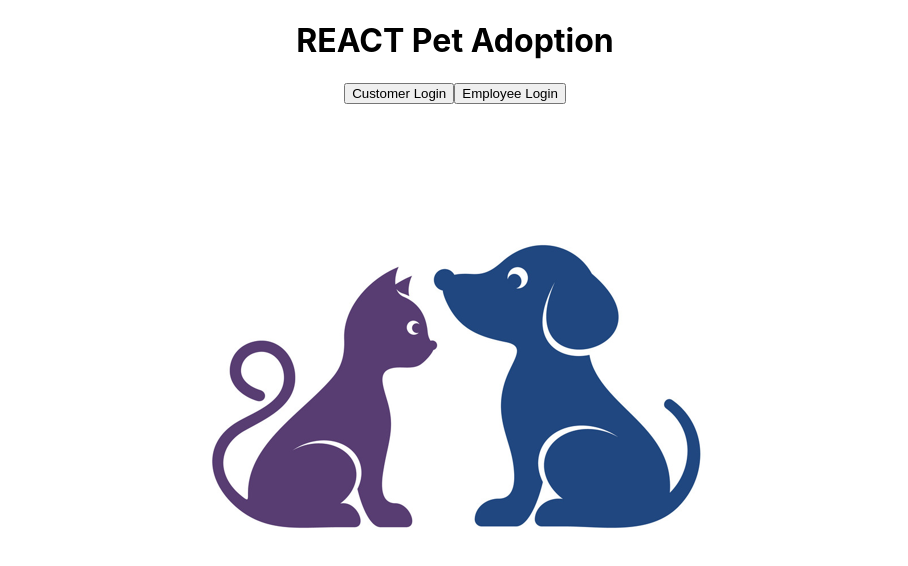
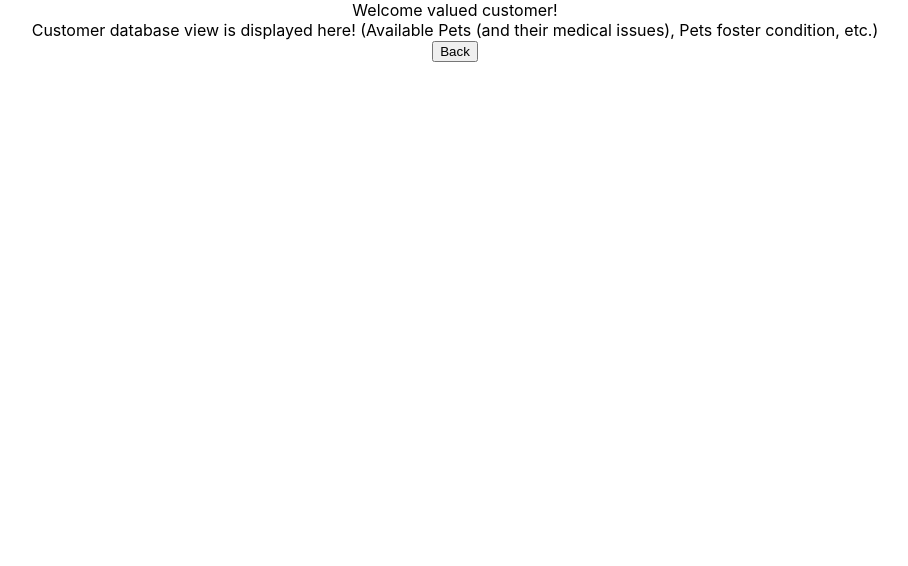
Before and after one commit to thomasbiv/COP4710-Final-Project, a React (Create React App) app in the folder frontend/react-pet-adoption/: page / in a window 1280 px wide. Both pictures are taken after a click on the button "Customer Login". Shown: the top 566 px of the page, without its empty margins (185-1093 px from the left). Built offline with nearby package versions, Linux system fonts and the light colour scheme.

Commit message:
Added page navigation using conditional rendering

```diff
--- a/frontend/react-pet-adoption/src/App.js
+++ b/frontend/react-pet-adoption/src/App.js
@@ -1,26 +1,35 @@
 import pets from './pets.PNG'
 import Header from './components/HeaderComponent'
 import Button from './components/Button'
-
 import './App.css';
-
-const custClick = () => {
-  console.log('Customer login button clicked.') //Will add a new page here - Used to distinguish customer view
-}
-
-const empClick = () => {
-  console.log('Employee login button clicked') //Will add a new page here - Used to distinguish employee view
-}
+import {useState} from 'react'
 
 function App() {
+  const [btnToggle, setBtnToggle] = useState(0);
   return (
     <div className="App">
-      <Header title = 'REACT Pet Adoption'/> {/*Title is a prop being passed to the Header/CustBtn/EmpBtn components for use*/}
-      <Button title = 'Customer Login' onClick = {custClick}/>
-      <Button title = 'Employee Login' onClick = {empClick}/>
-      <div className="logo-container">
-        <img src = {pets} className = "pet-logo" alt =""/>
-      </div>
+      {btnToggle === 0
+        ? <div>
+            <Header title = 'REACT Pet Adoption'/>
+            <Button title = 'Customer Login' onClick = {() => setBtnToggle(1)}/> {/*Clicking this button will change webpage to 'Customer State'*/}
+            <Button title = 'Employee Login' onClick = {() => setBtnToggle(2)}/> {/*Clicking this button will change webpage to 'Employee State'*/}
+            <div className="logo-container">                                     {/*(Each state will display the associated database view for that profile type)*/}
+              <img src = {pets} className = "pet-logo" alt =""/>
+            </div>
+          </div>
+        : btnToggle === 1
+        ? <div>
+            <div>Welcome valued customer!</div>
+            <div>Customer database view is displayed here! (Available Pets (and their medical issues), Pets foster condition, etc.)</div>
+            <Button title = 'Back' onClick = {() => setBtnToggle(0)}/>
+          </div>
+        :
+          <div>
+            <div>Welcome valued employee!</div>
+            <div>Employee database view is displayed here! (Pets (and their medical issues), Employee Info, Customer Info, etc.)</div>
+            <Button title = 'Back' onClick = {() => setBtnToggle(0)}/>
+          </div>
+      }
     </div>
   );
 }
```
